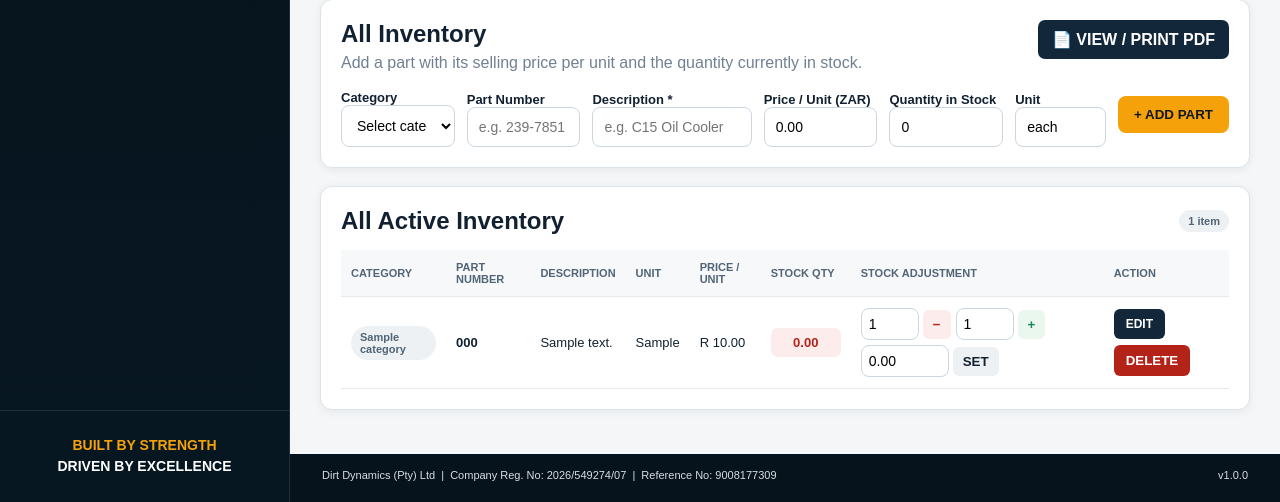
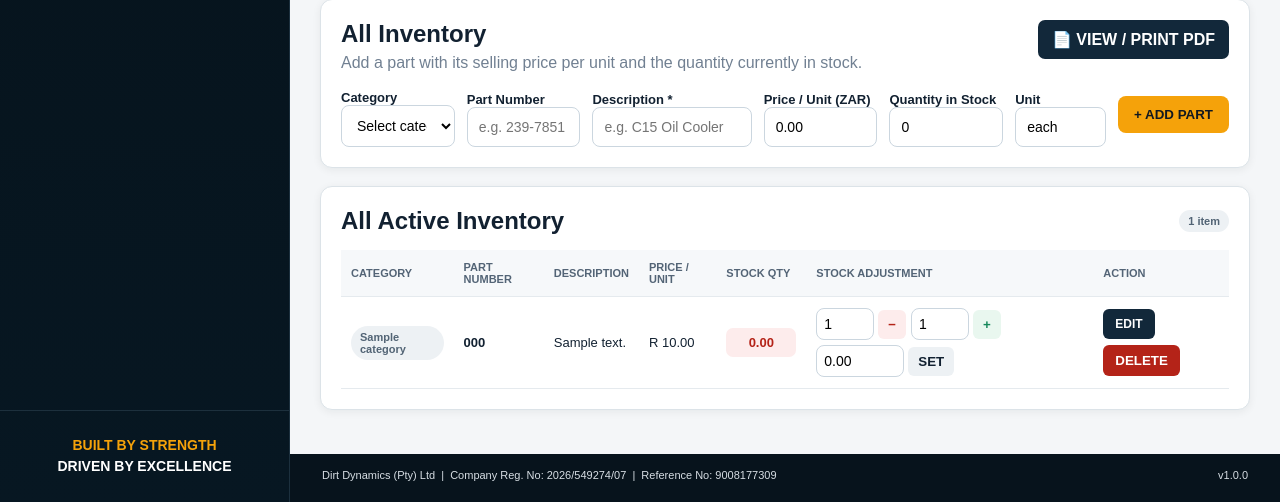
Before and after one commit to benedictfanjek-a11y/DirtDynamics-Invoice-System, a Flask app: page /items in a window 1280 px wide. Shown: the part 497-999 px from the top of the page. Run offline with Flask 3, Linux system fonts and the light colour scheme; the visitor is signed in with stand-in values (Sample User, id 1); data comes from the database, SQL or seed files in the repository; tables that the repository leaves empty hold one stand-in row (values such as "Sample post").

Commit message:
Remove Unit column from inventory table

```diff
--- a/templates/items.html
+++ b/templates/items.html
@@ -74,10 +74,10 @@
 
 <div class="card">
   <div class="table-title"><h2 style="margin:0">{% if selected_category %}{{selected_category.name}} Inventory{% else %}All Active Inventory{% endif %}</h2><span class="count-pill">{{items|length}} item{% if items|length != 1 %}s{% endif %}</span></div>
-  <div class="table-wrap"><table><tr><th>Category</th><th>Part Number</th><th>Description</th><th>Unit</th><th>Price / Unit</th><th>Stock Qty</th><th>Stock Adjustment</th><th>Action</th></tr>
+  <div class="table-wrap"><table><tr><th>Category</th><th>Part Number</th><th>Description</th><th>Price / Unit</th><th>Stock Qty</th><th>Stock Adjustment</th><th>Action</th></tr>
   {% for x in items %}<tr>
   <td><span class="category-badge">{{x.category_name or 'Uncategorised'}}</span></td>
-  <td><b>{{x.code or '—'}}</b></td><td>{{x.description}}</td><td>{{x.unit}}</td><td>R {{'%.2f'|format(x.price)}}</td>
+  <td><b>{{x.code or '—'}}</b></td><td>{{x.description}}</td><td>R {{'%.2f'|format(x.price)}}</td>
   <td><strong class="stock-number {% if (x.qty or 0) <= 0 %}out-of-stock{% endif %}">{{'%.2f'|format(x.qty or 0)}}</strong></td>
   <td>
     <div class="stock-controls">
@@ -108,7 +108,7 @@
     </form>
   </div></td>
   </tr>{% endfor %}
-  {% if not items %}<tr><td colspan="8" class="muted">No active parts in this category yet. Add a part above.</td></tr>{% endif %}
+  {% if not items %}<tr><td colspan="7" class="muted">No active parts in this category yet. Add a part above.</td></tr>{% endif %}
   </table></div>
 </div>
 <style>
```
